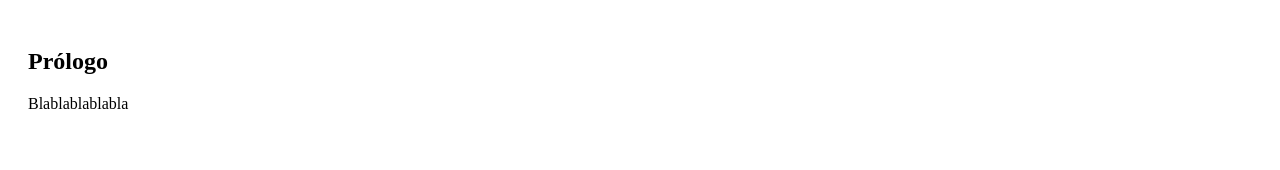
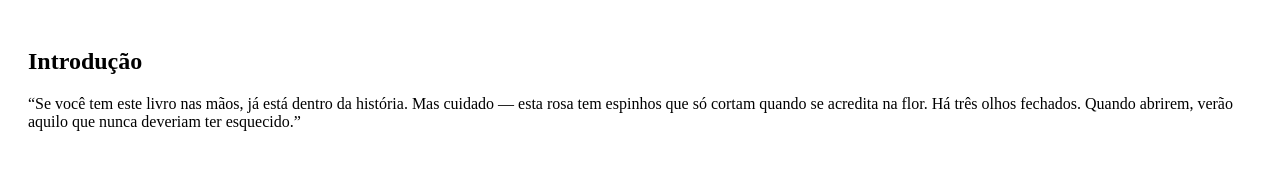
Before and after one commit to HeitorL1/eyalnebooks, a plain HTML site: page livros/livro1/pagina1.html in a window 1280 px wide. Drawn offline with Linux system fonts and the light colour scheme.

Commit message:
Update pagina1.html

```diff
--- a/livros/livro1/pagina1.html
+++ b/livros/livro1/pagina1.html
@@ -3,8 +3,11 @@
 <head><meta charset="UTF-8"></head>
 <body>
   <div style="padding: 20px;">
-    <h2>Prólogo</h2>
-    <p>Blablablablabla</p>
+    <h2>Introdução</h2>
+    <p>“Se você tem este livro nas mãos, já está dentro da história.
+Mas cuidado — esta rosa tem espinhos que só cortam quando se acredita na flor.
+Há três olhos fechados.
+Quando abrirem, verão aquilo que nunca deveriam ter esquecido.”</p>
   </div>
 </body>
 </html>
```
